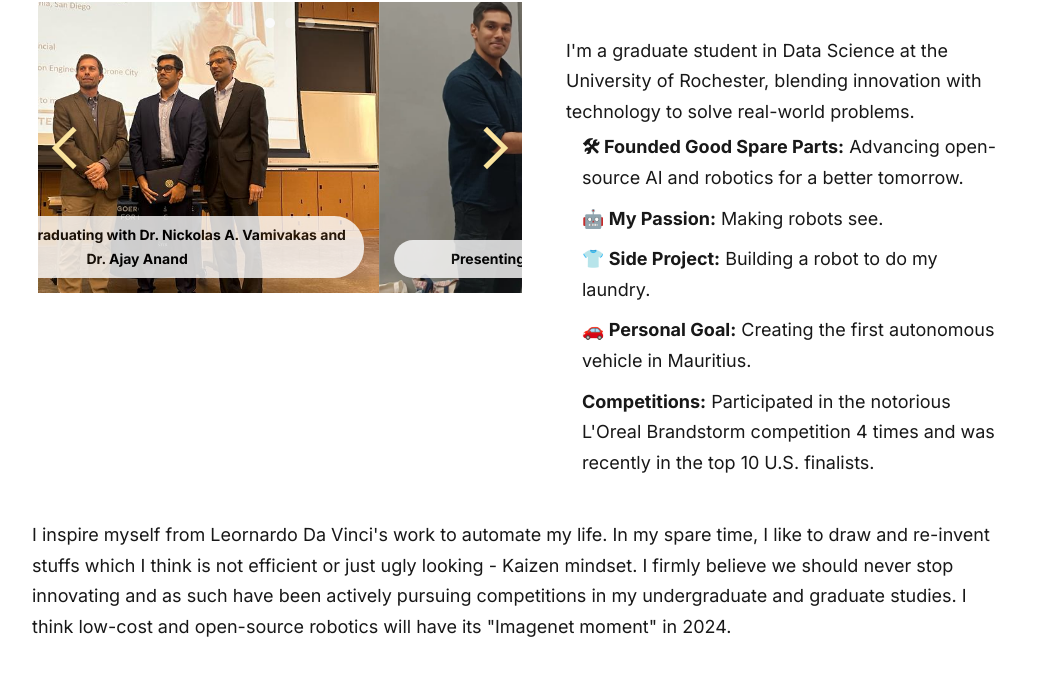
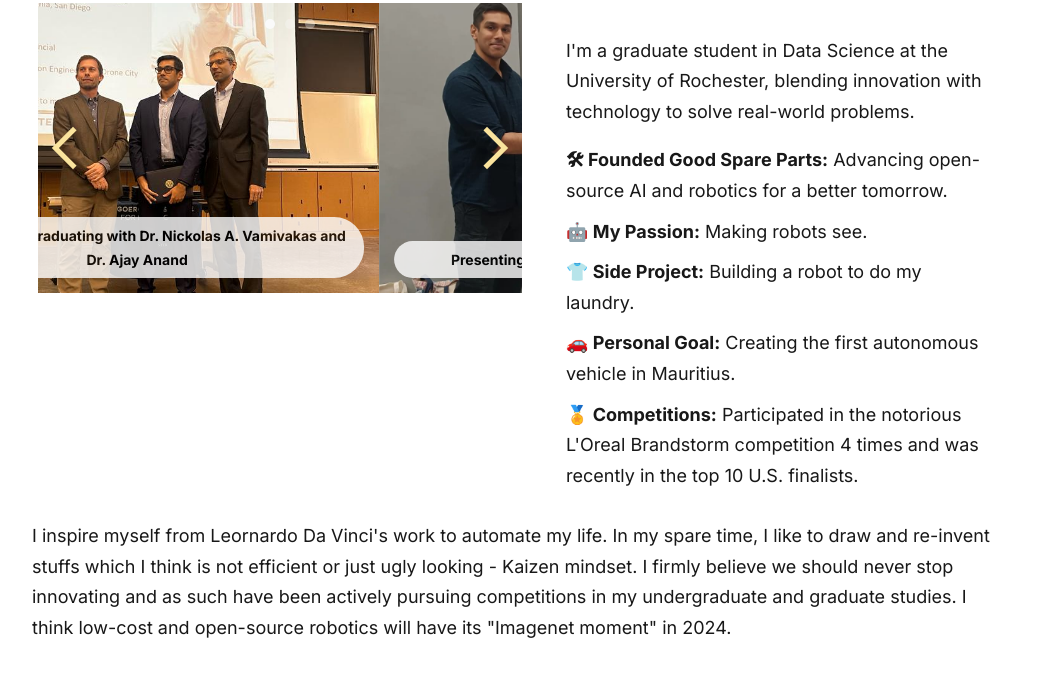
Before and after one commit to yudhisteer/yudhisteer, a plain HTML site: page index.html in a window 1280 px wide. Shown: the part 415-1092 px from the top of the page, without its empty margins (118-1155 px from the left). Drawn offline with nearby package versions, Linux system fonts and the light colour scheme; a web font is replaced by a local one.

Commit message:
changes_3

```diff
--- a/index.html
+++ b/index.html
@@ -507,18 +507,20 @@ div.transbox p{
 </script>
             <!-- </div> -->
           </div>
+
           <div class="hero__right">
             <h1 class="hero__title">Yudhisteer Chintaram</h1>
             <h2 class="hero__subtitle">“Hello, World!”</h2>
             <p class="hero__description">I'm a graduate student in Data Science at the University of Rochester, blending innovation with technology to solve real-world problems.</p>
-            <ul style="list-style-type: none; padding: 0; margin-top: 5px;">
+            <ul style="list-style-type: none; padding: 0; margin: 0 20px 20px 0;margin-top: 18px;">
               <li><strong>🛠 Founded Good Spare Parts:</strong> Advancing open-source AI and robotics for a better tomorrow.</li>
               <li><strong>🤖 My Passion:</strong> Making robots see.</li>
               <li><strong>👕 Side Project:</strong> Building a robot to do my laundry.</li>
               <li><strong>🚗 Personal Goal:</strong> Creating the first autonomous vehicle in Mauritius.</li>
-              <li><strong> Competitions:</strong> Participated in the notorious L'Oreal Brandstorm competition 4 times and was recently in the top 10 U.S. finalists.</li>
+              <li><strong>🏅 Competitions:</strong> Participated in the notorious L'Oreal Brandstorm competition 4 times and was recently in the top 10 U.S. finalists.</li>
             </ul>
           </div>
+
 
           </div>
 
```
